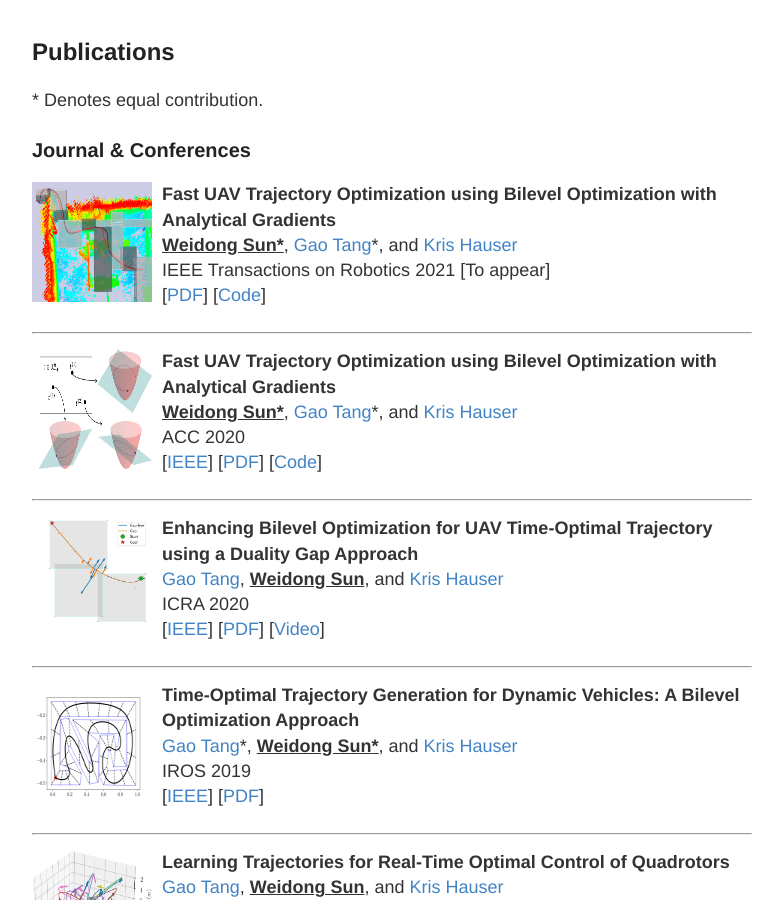
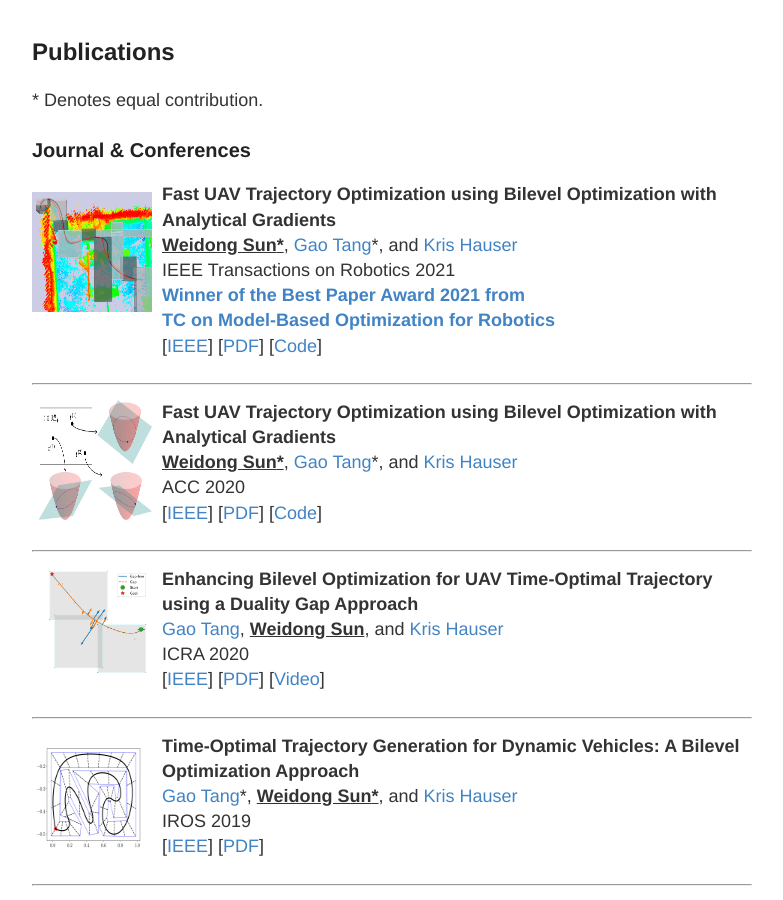
Before and after one commit to OxDuke/oxduke.github.io, a Jekyll site: the page built from index.md, in a window 1280 px wide and 900 px high, scrolled down 846 px. Shown: the whole window, without its empty margins (248-1031 px from the left). Built offline with Jekyll 4.4.1, drawn with Linux system fonts in a browser that asks for light colours.

Commit message:
Best paper award.

```diff
--- a/index.md
+++ b/index.md
@@ -44,10 +44,13 @@ Email: [weidong.sun@alumni.duke.edu](mailto:weidong.sun@alumni.duke.edu)
 
 ### Journal & Conferences
 
-<img align="left" src="{{ site.baseurl }}/images/tro2021.png" style="float:left;height:120px;width:120px;margin-right: 10px">
+<img align="left" src="{{ site.baseurl }}/images/tro2021.png" style="float:left;height:120px;width:120px;margin-right:10px;margin-bottom:30px;margin-top:10px">
  **Fast UAV Trajectory Optimization using Bilevel Optimization with Analytical Gradients**
  **<u> Weidong Sun<sup>*</sup></u>**, [Gao Tang](https://scholar.google.com/citations?user=sn6qxpQAAAAJ)<sup>*</sup>, and [Kris Hauser](http://kkhauser.web.illinois.edu/)
- IEEE Transactions on Robotics 2021 [To appear]
+ IEEE Transactions on Robotics 2021
+__[Winner of the Best Paper Award 2021 from
+TC on Model-Based Optimization for Robotics](https://www.ieee-ras.org/model-based-optimization-for-robotics/362-news/news-tc-on-model-based-optimization-for-robotics/1964-ieee-ras-tc-on-model-based-optimization-for-robotics-best-paper-award-2021)__
+ [[IEEE](https://ieeexplore.ieee.org/document/9147300)]
  [[PDF](https://arxiv.org/pdf/1811.10753.pdf)]
  [[Code](https://github.com/OxDuke/Bilevel-Planner)]
 <!--  [Video]
```
Also changed, not shown: cv.md (+4 -1 lines).
